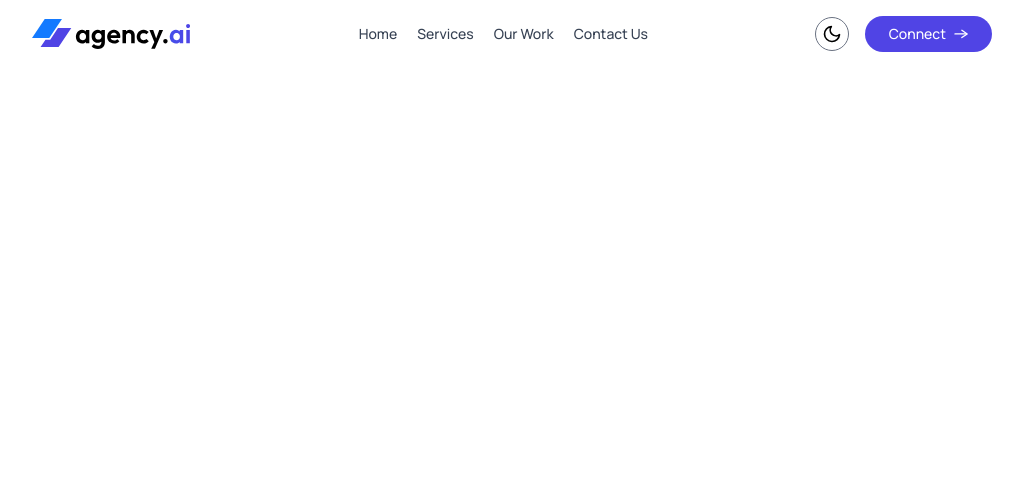
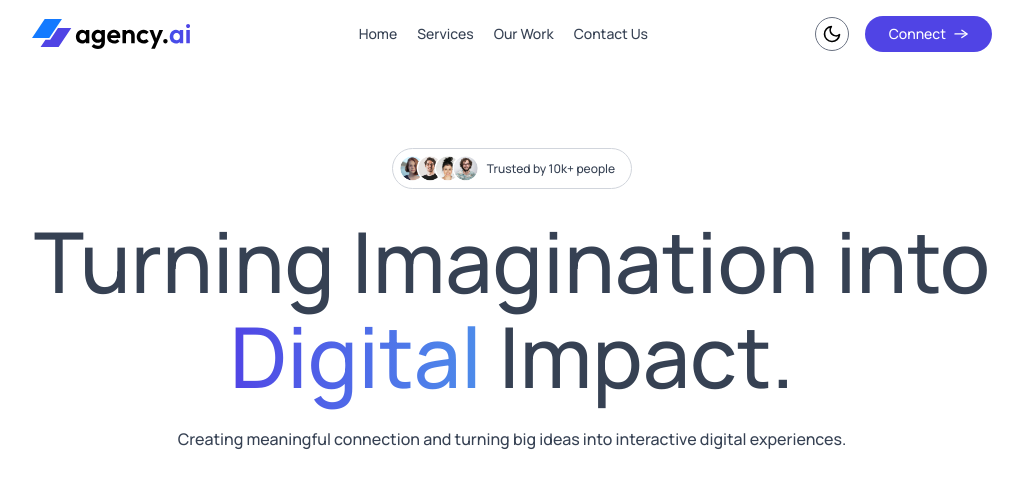
Before and after one commit to varad-n/react-tailwind, a React (Vite) app: page / in a window 1280 px wide. Shown: the top 488 px of the page, without its empty margins (128-1151 px from the left). Built offline with nearby package versions, Linux system fonts and the light colour scheme.

Commit message:
Hero section

```diff
--- a/src/App.jsx
+++ b/src/App.jsx
@@ -1,13 +1,15 @@
 import React, { useState } from 'react'
 import Navbar from './components/Navbar'
+import Hero from './components/Hero'
 
 const App = () => {
 
-  const [theme, setTheme] = useState('light')
+  const [theme, setTheme] = useState(localStorage.getItem('theme') ? localStorage.getItem('theme') : 'light')
 
   return (
     <div className='dark:bg-black relative'>
       <Navbar theme={theme} setTheme={setTheme} />
+      <Hero />
     </div>
   )
 }
--- /dev/null
+++ b/src/components/Hero.jsx
@@ -0,0 +1,24 @@
+import React from 'react'
+import assets from '../assets/assets'
+
+const Hero = () => {
+  return (
+    <div id='hero' className='flex flex-col items-center gap-6 py-20 px-4 sm:px-12
+    lg:px-24 xl:px-40 text-center w-full overflow-hidden text-gray-700 dark:text-white'>
+
+        <div className='inline-flex items-center gap-2 border border-gray-300 p-1.5 pr-4 rounded-full'>
+            <img className='w-20' src={assets.group_profile} alt='' />
+            <p className='text-xs font-medium'>Trusted by 10k+ people</p>
+        </div>
+
+        <h1 className='text-4xl sm:text-5xl md:text-6xl xl:text-[84px] font-medium
+        xl:leading-[95px] max-w-5xl'>Turning Imagination into <span className='bg-gradient-to-r from-[#5044E5] to-[#4d8cea]
+        bg-clip-text text-transparent'>Digital</span> Impact.</h1>
+
+        <p>Creating meaningful connection and turning big ideas into interactive digital experiences.</p>
+
+    </div>
+  )
+}
+
+export default Hero
--- a/src/components/ThemeToggleBtn.jsx
+++ b/src/components/ThemeToggleBtn.jsx
@@ -2,6 +2,11 @@ import React, { useEffect } from 'react'
 import assets from '../assets/assets'
 
 const ThemeToggleBtn = ({theme, setTheme}) => {
+
+    useEffect(()=> {
+        const prefersDarkMode = window.matchMedia('(prefers-color-scheme: dark').matches;
+        setTheme(theme || (prefersDarkMode ? 'dark' : 'light'))
+    },[])
 
     useEffect(()=>{
         if(theme === 'dark'){
```
